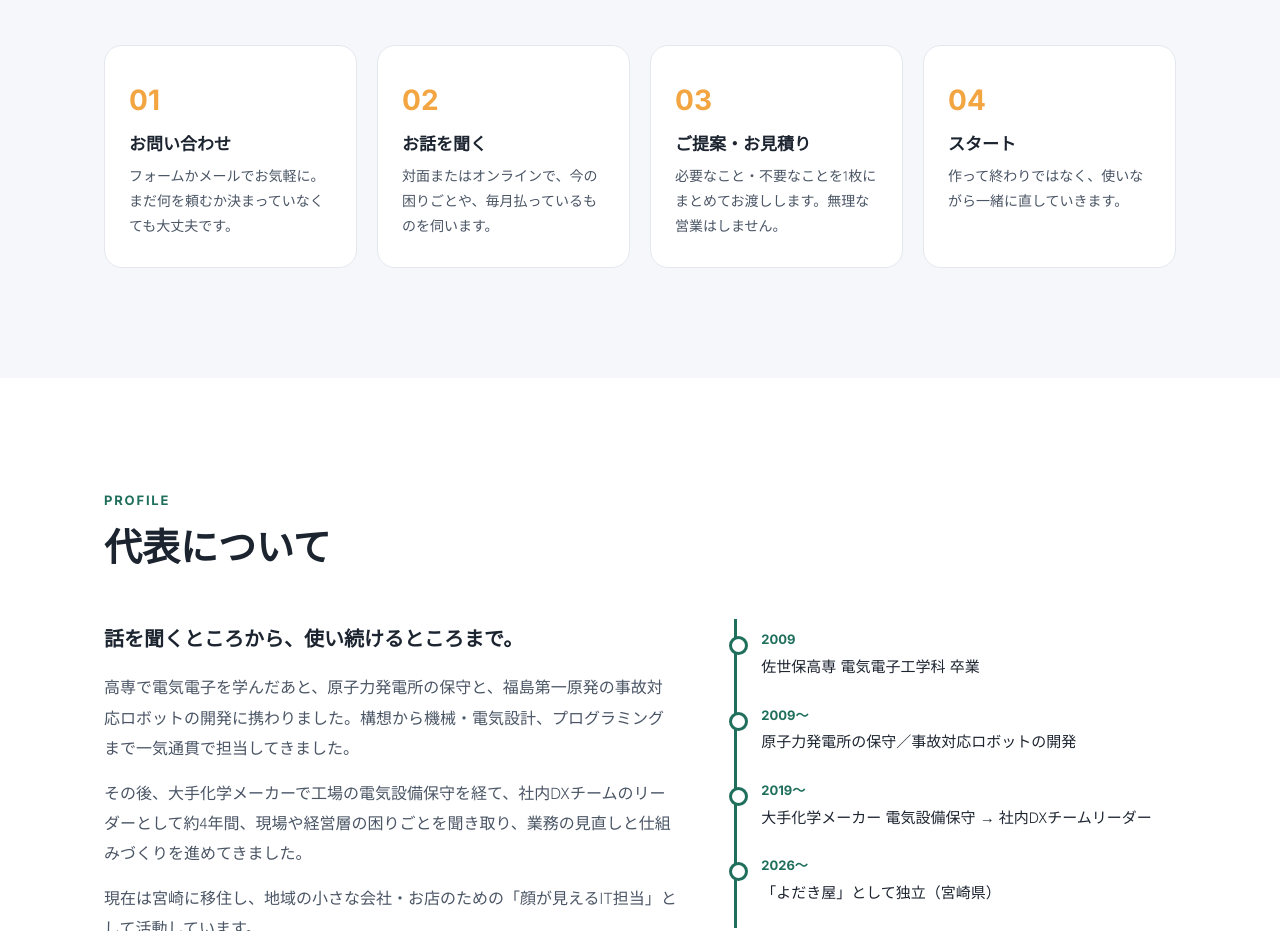
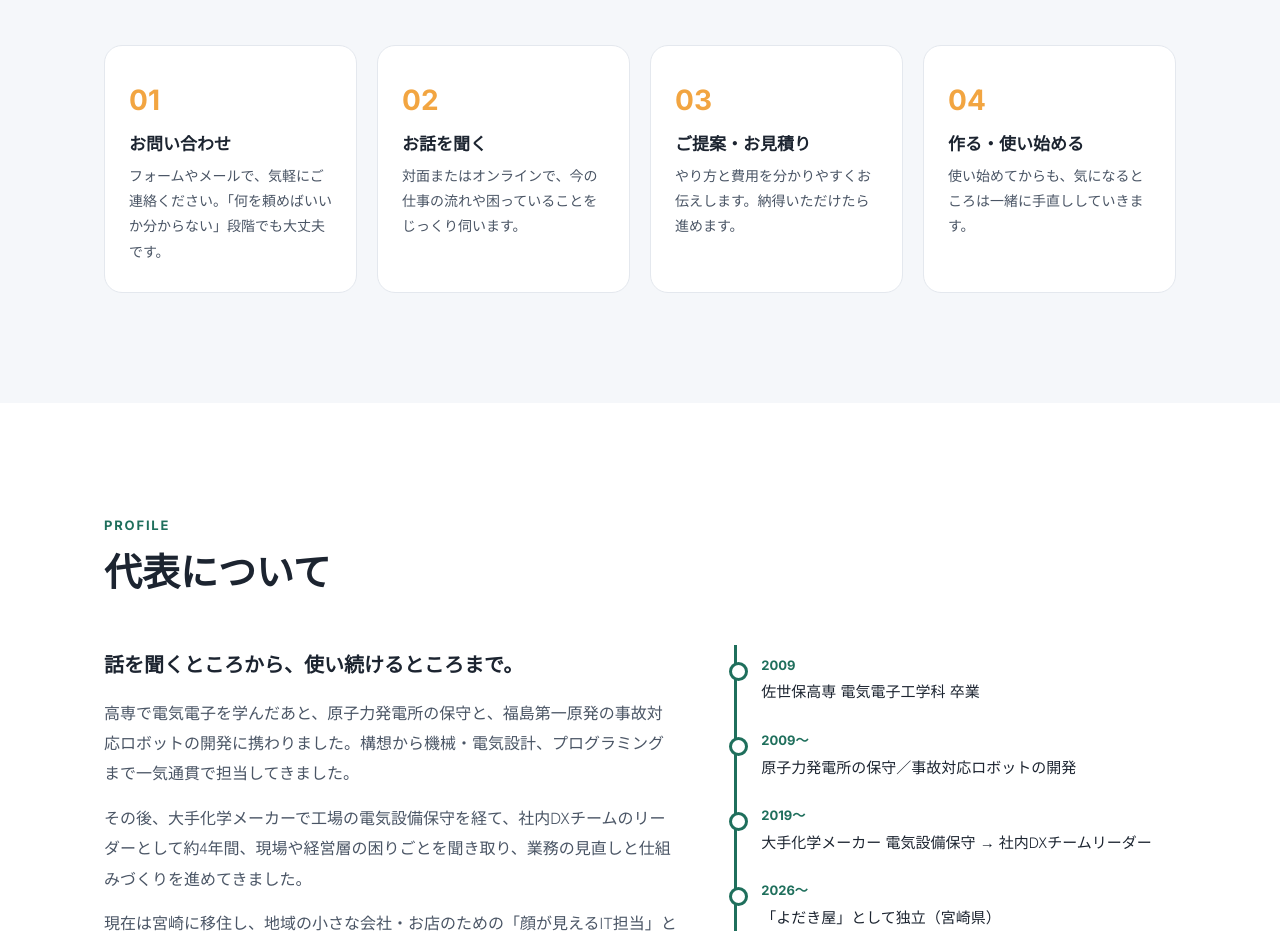
Before and after one commit to Ym0523/ynsysapp-site, a plain HTML site: page public/index.html in a window 1280 px wide. Shown: the part 3820-4751 px from the top of the page. Drawn offline with Linux system fonts and the light colour scheme.

Commit message:
ご依頼の流れの文面を、やわらかい言い方に書き直した
Co-Authored-By: Claude Opus 5.5 <noreply@anthropic.com>

```diff
--- a/public/index.html
+++ b/public/index.html
@@ -402,10 +402,10 @@
     <div class="eyebrow reveal">Flow</div>
     <h2 class="reveal">ご依頼の流れ</h2>
     <ol class="flow">
-      <li class="reveal"><h3>お問い合わせ</h3><p>フォームかメールでお気軽に。まだ何を頼むか決まっていなくても大丈夫です。</p></li>
-      <li class="reveal"><h3>お話を聞く</h3><p>対面またはオンラインで、今の困りごとや、毎月払っているものを伺います。</p></li>
-      <li class="reveal"><h3>ご提案・お見積り</h3><p>必要なこと・不要なことを1枚にまとめてお渡しします。無理な営業はしません。</p></li>
-      <li class="reveal"><h3>スタート</h3><p>作って終わりではなく、使いながら一緒に直していきます。</p></li>
+      <li class="reveal"><h3>お問い合わせ</h3><p>フォームやメールで、気軽にご連絡ください。「何を頼めばいいか分からない」段階でも大丈夫です。</p></li>
+      <li class="reveal"><h3>お話を聞く</h3><p>対面またはオンラインで、今の仕事の流れや困っていることをじっくり伺います。</p></li>
+      <li class="reveal"><h3>ご提案・お見積り</h3><p>やり方と費用を分かりやすくお伝えします。納得いただけたら進めます。</p></li>
+      <li class="reveal"><h3>作る・使い始める</h3><p>使い始めてからも、気になるところは一緒に手直ししていきます。</p></li>
     </ol>
   </div>
 </section>
```
